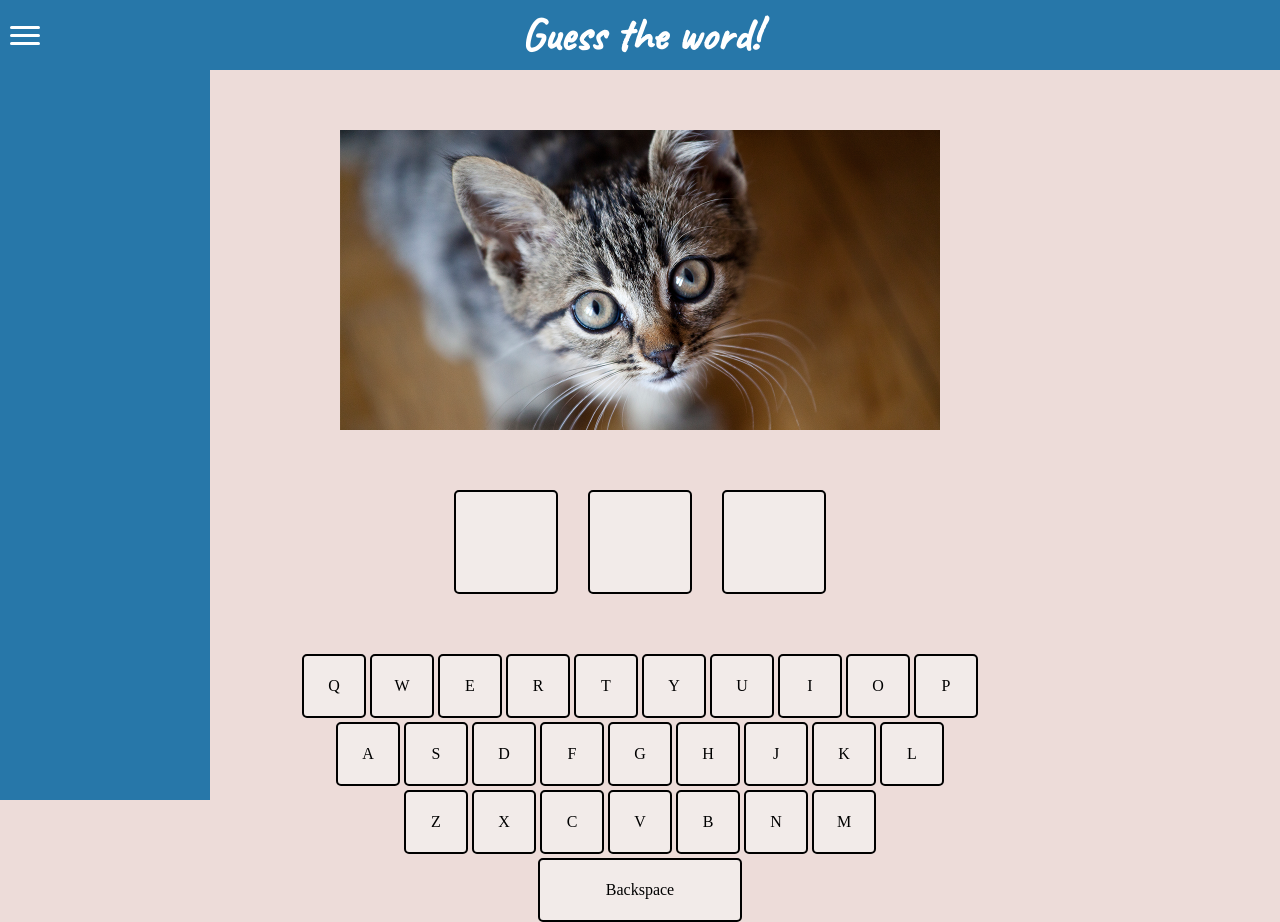
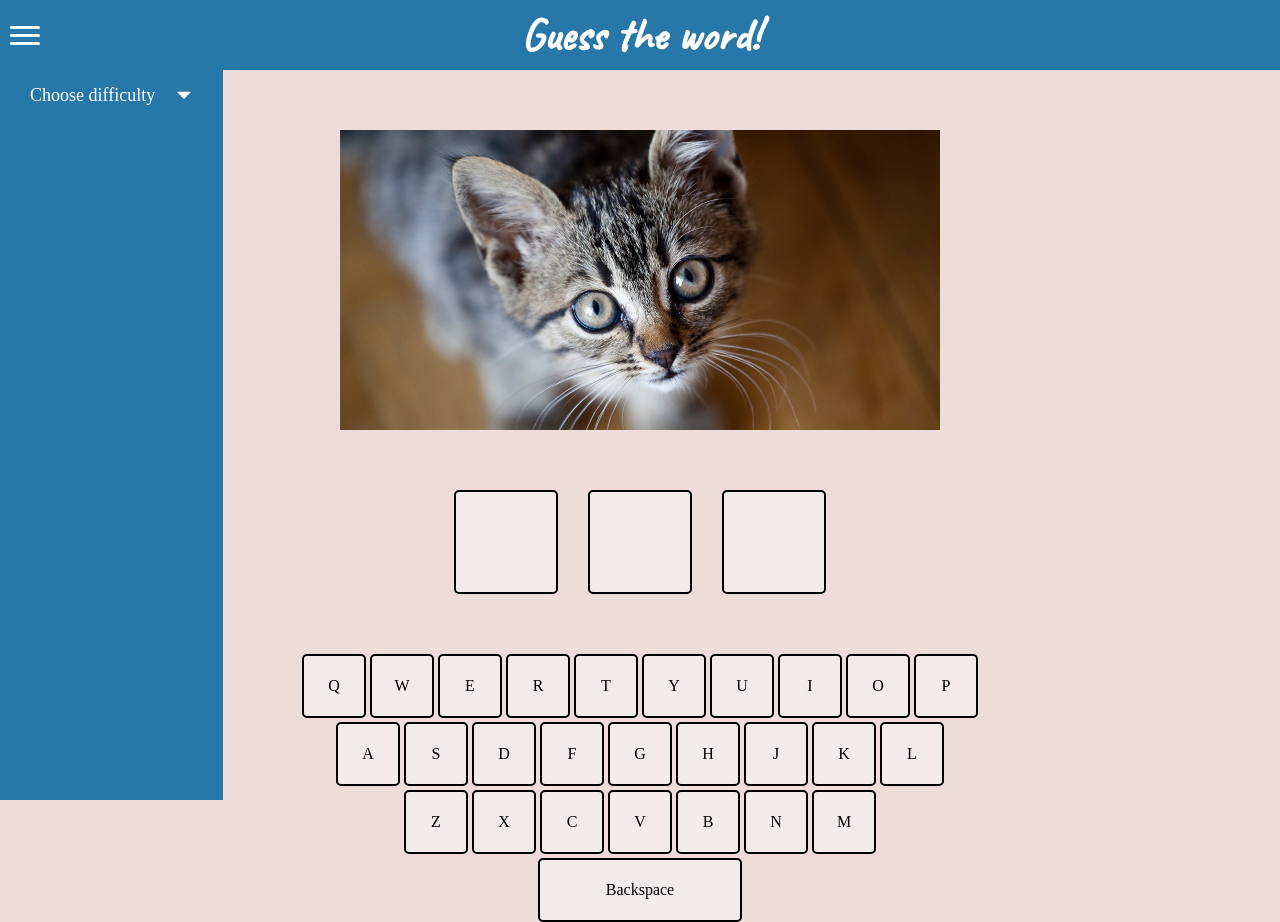
Before and after one commit to jzapiorkowski/guess-the-word, a React app: page / in a window 1280 px wide. Both pictures are taken after a click on the element 25 px from the left and 35 px from the top of the page. Built offline with nearby package versions, Linux system fonts and the light colour scheme.

Commit message:
create layout for difficulty change in sidebar

```diff
--- a/src/sidebar/Sidebar.js
+++ b/src/sidebar/Sidebar.js
@@ -1,6 +1,28 @@
-import React from 'react';
+import React, { useState } from 'react';
 import './sidebar.css';
+import { VscTriangleDown, VscTriangleUp } from 'react-icons/vsc';
 
 export const Sidebar = () => {
-  return <nav className='sidebar'></nav>;
+  const [isHidden, setIsHidden] = useState(true);
+
+  const toggleDifficulty = () => {
+    setIsHidden(!isHidden);
+  };
+
+  return (
+    <nav className='sidebar'>
+      <div className='difficulty-change'>
+        <div className='choose-difficulty' onClick={toggleDifficulty}>
+          <p>Choose difficulty</p>
+          {isHidden ? <VscTriangleDown /> : <VscTriangleUp />}
+        </div>
+        {!isHidden ? (
+          <ul>
+            <li>Easy</li>
+            <li>Hard</li>
+          </ul>
+        ) : null}
+      </div>
+    </nav>
+  );
 };
--- a/src/sidebar/sidebar.scss
+++ b/src/sidebar/sidebar.scss
@@ -4,8 +4,49 @@
   font-size: 16px;
   font-weight: normal;
   background-color: #2777a9;
-  width: 200px;
   top: 70px;
-  height: calc(100vh - 90px);
-  padding: 20px 0 0 10px;
+  height: calc(100vh - 70px);
+  padding: 0 20px;
+  .difficulty-change {
+    font-size: 18px;
+    .choose-difficulty {
+      padding-left: 10px;
+      height: 50px;
+      display: flex;
+      flex-direction: row;
+      justify-content: flex-start;
+      align-items: center;
+      background-color: #2777a9;
+      border-radius: 10px;
+      cursor: pointer;
+      user-select: none;
+      -moz-user-select: none;
+      -webkit-user-select: none;
+      -ms-user-select: none;
+      p {
+        margin-right: 20px;
+      }
+      svg {
+        margin-right: 10px;
+      }
+      &:hover {
+        filter: brightness(120%);
+      }
+    }
+    ul {
+      li {
+        list-style-type: none;
+        height: 50px;
+        display: flex;
+        justify-content: flex-start;
+        align-items: center;
+        padding-left: 30px;
+        user-select: none;
+        -moz-user-select: none;
+        -webkit-user-select: none;
+        -ms-user-select: none;
+        cursor: pointer;
+      }
+    }
+  }
 }
```
Also changed, not shown: src/sidebar/sidebar.css, 1 other file.
